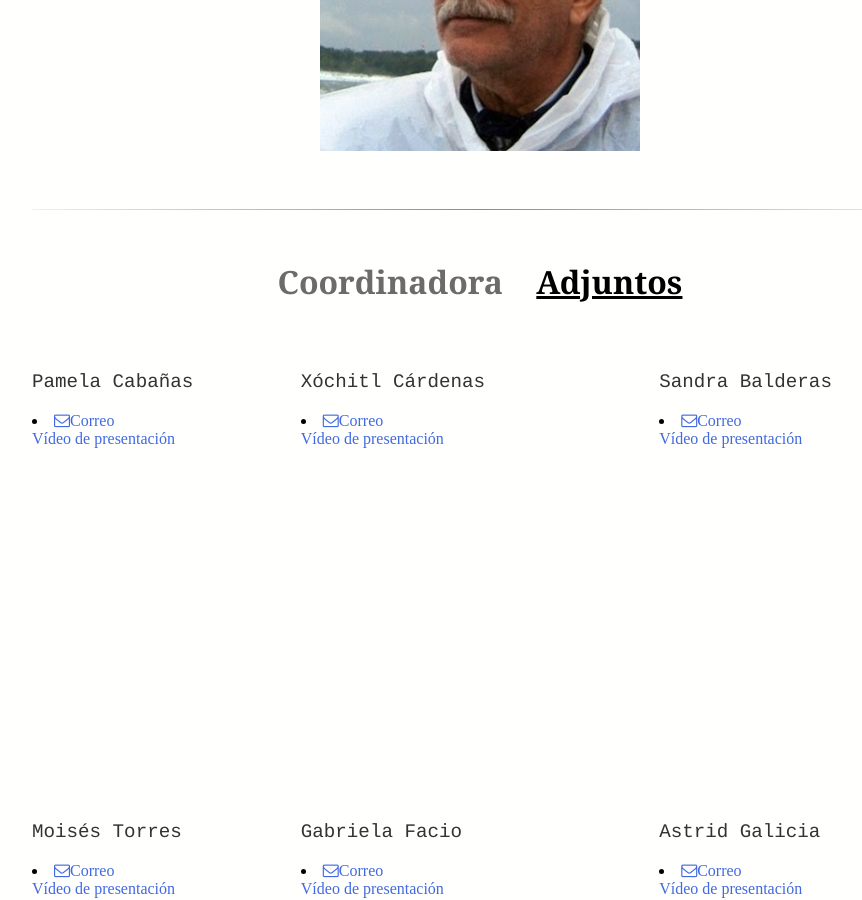
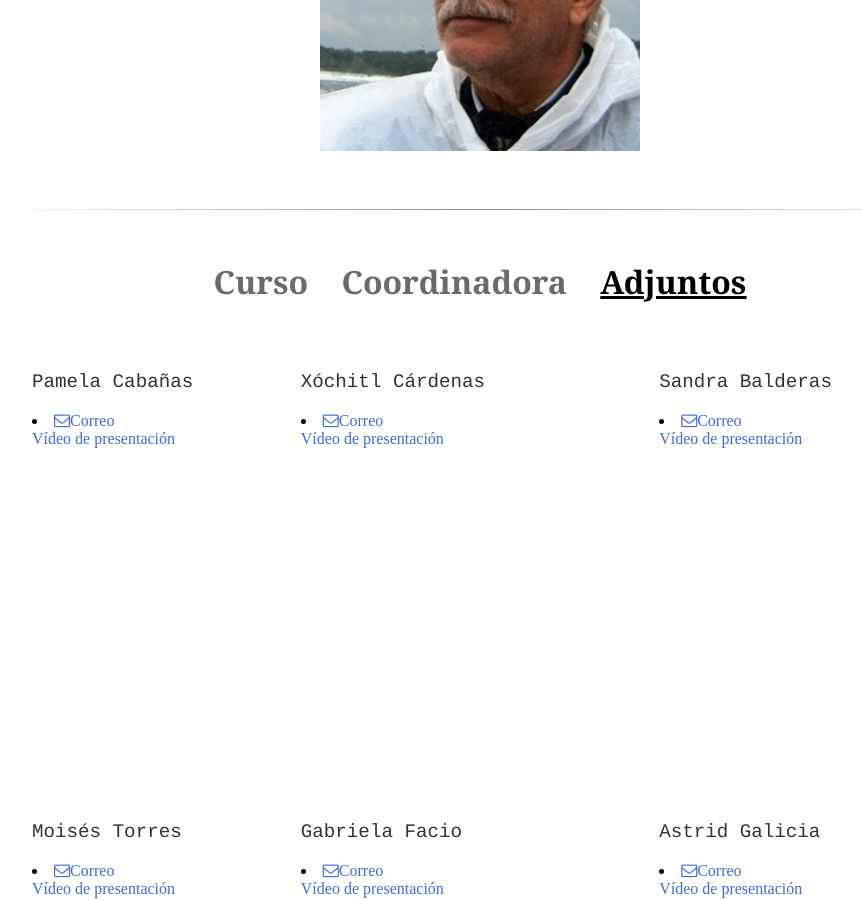
Before and after one commit to BouzasLab25/bouzaslab25.github.io, a Jekyll site: the page built from cursos/Adjuntos.html, in a window 1280 px wide and 900 px high, scrolled down 583 px. Shown: the whole window, without its empty margins (160-1022 px from the left). Built offline with Jekyll 4.4.1, drawn with Linux system fonts in a browser that asks for light colours.

Commit message:
Update Adjuntos.html

```diff
--- a/cursos/Adjuntos.html
+++ b/cursos/Adjuntos.html
@@ -11,7 +11,7 @@
 
 <hr class="style14">
 
-<h3 style="color:black;font-size: 2em;font-family:'Georgia';"><a href="/cursos/Coordinadora.html" style="color:#6d6a6a;font-size: 1em;font-family:'Georgia';">Coordinadora</a>&nbsp;&nbsp;&nbsp;&nbsp;<u>Adjuntos</u></h3>
+<h3 style="color:black;font-size: 2em;font-family:'Georgia';"><a href="/cursos/ACAII.html" style="color:#6d6a6a;font-size: 1em;font-family:'Georgia';">Curso</a>&nbsp;&nbsp;&nbsp;&nbsp;<a href="/cursos/Coordinadora.html" style="color:#6d6a6a;font-size: 1em;font-family:'Georgia';">Coordinadora</a>&nbsp;&nbsp;&nbsp;&nbsp;<u>Adjuntos</u></h3>
 </p>
 
 
```
